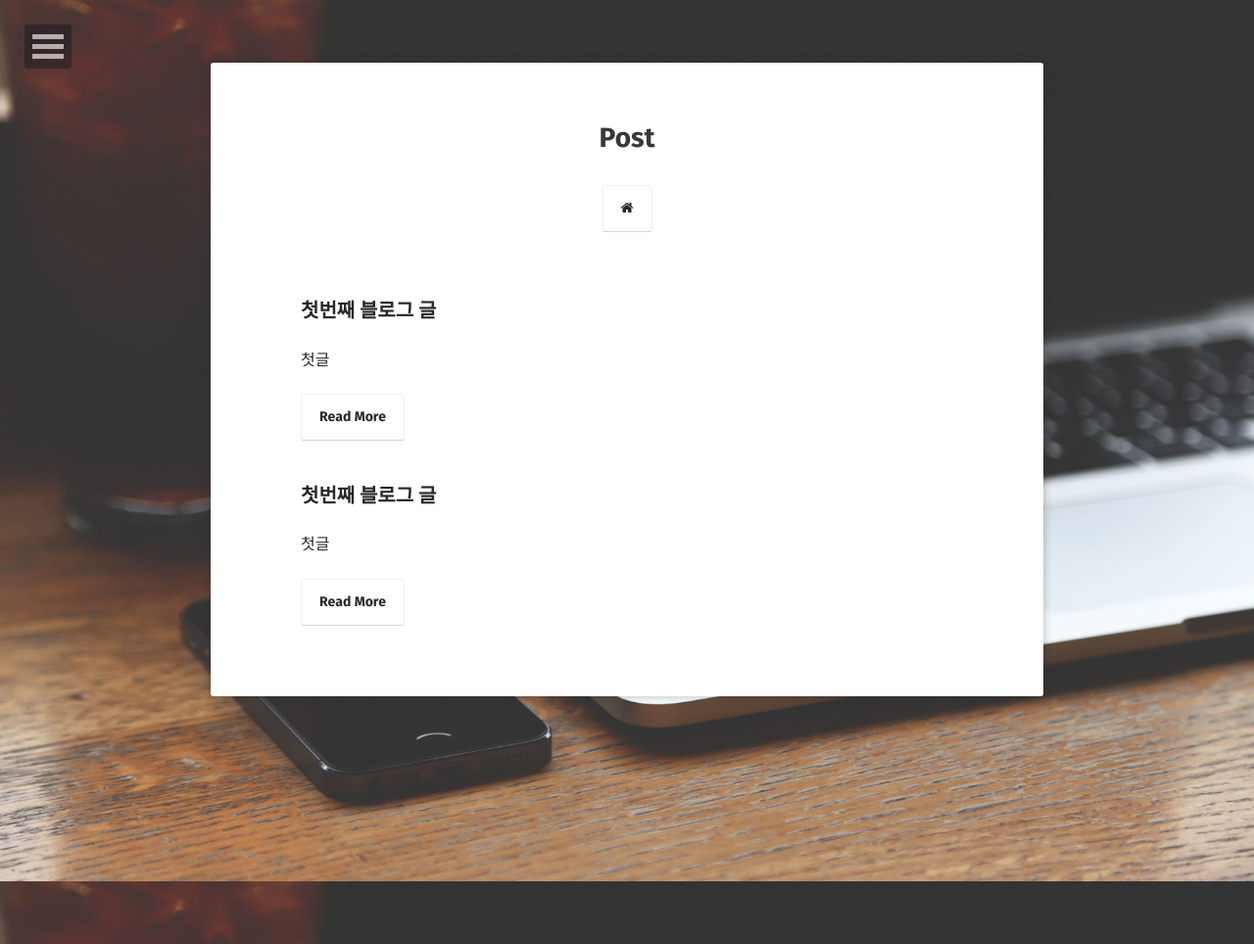
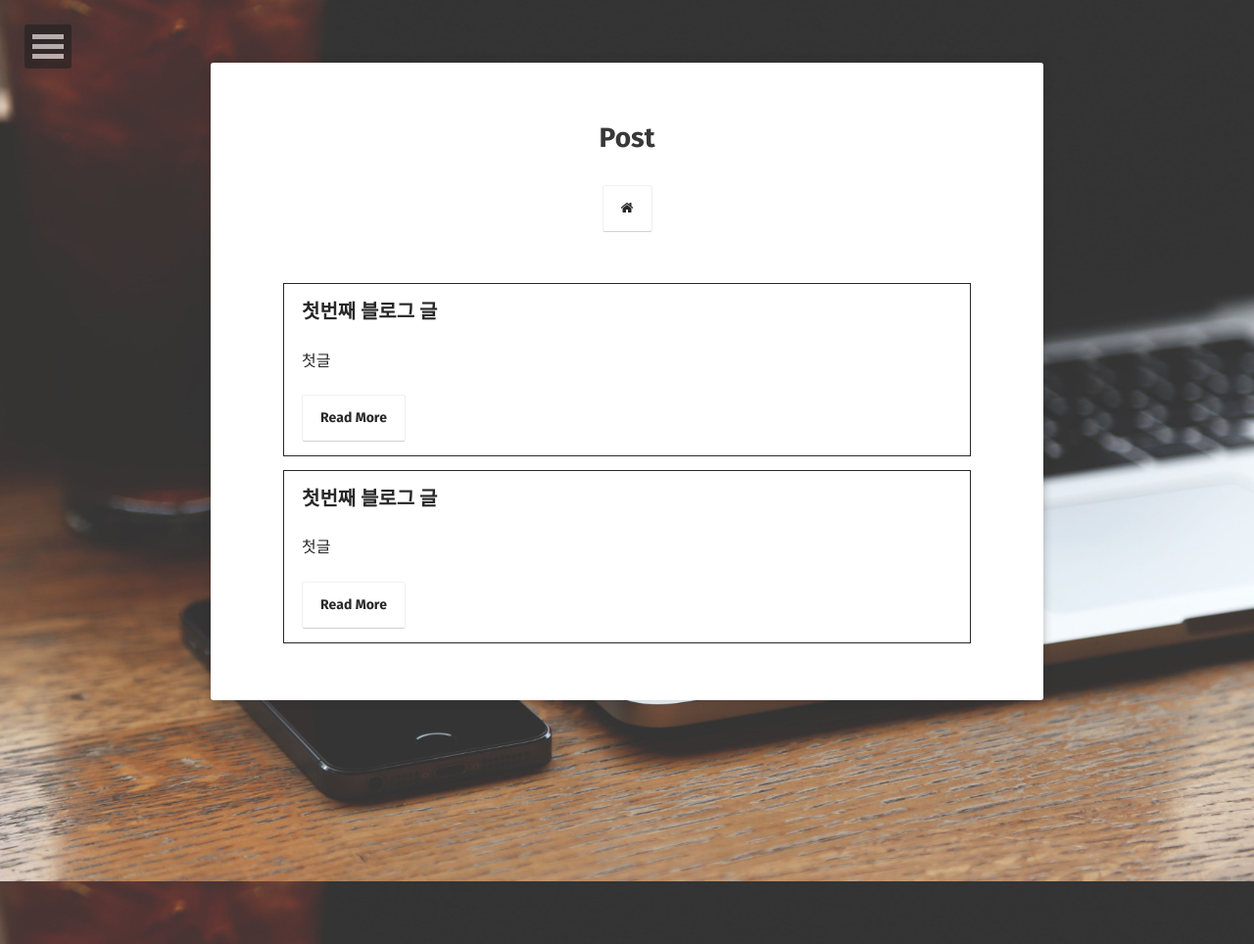
Before and after one commit to AndoneKwon/AndoneKwon.github.io, a Jekyll site: the page built from posts/index.md, in a window 1280 px wide. Shown: the whole page at 98% size. Built offline with Jekyll 4.4.1, drawn with Linux system fonts in a browser that asks for light colours; some web fonts are replaced.

Commit message:
Update post-list.html

```diff
--- a/_layouts/post-list.html
+++ b/_layouts/post-list.html
@@ -25,7 +25,7 @@ layout: compress
                     {% for post in site.posts %}
                         {% if post.project == null %}
                     <ul>
-                        <li class="wow fadeInLeft" data-wow-duration="1.5s">
+                        <li class="wow fadeInLeft" data-wow-duration="1.5s" style="border:1px solid;">
                             <a class="zoombtn" href="{{ site.url }}{{ post.url }}">{{ post.title }}</a>
                             <p>{{ post.excerpt }}</p>
                             <a href="{{ site.url }}{{ post.url }}" class="btn zoombtn">Read More</a>
```
